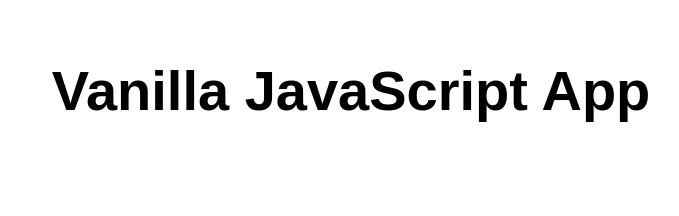
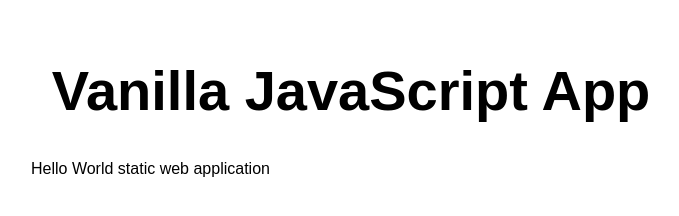
Before and after one commit to anabolyc/tutorial-static-web-app, a plain HTML site: page index.html in a window 1280 px wide. Shown: the whole page, without its empty margins (289-968 px from the left). Drawn offline with Linux system fonts and the light colour scheme.

Commit message:
Added line of text

```diff
--- a/index.html
+++ b/index.html
@@ -11,6 +11,7 @@
 <body>
   <main>
     <h1>Vanilla JavaScript App</h1>
+    <div>Hello World static web application</div>
   </main>
 </body>
 
```
